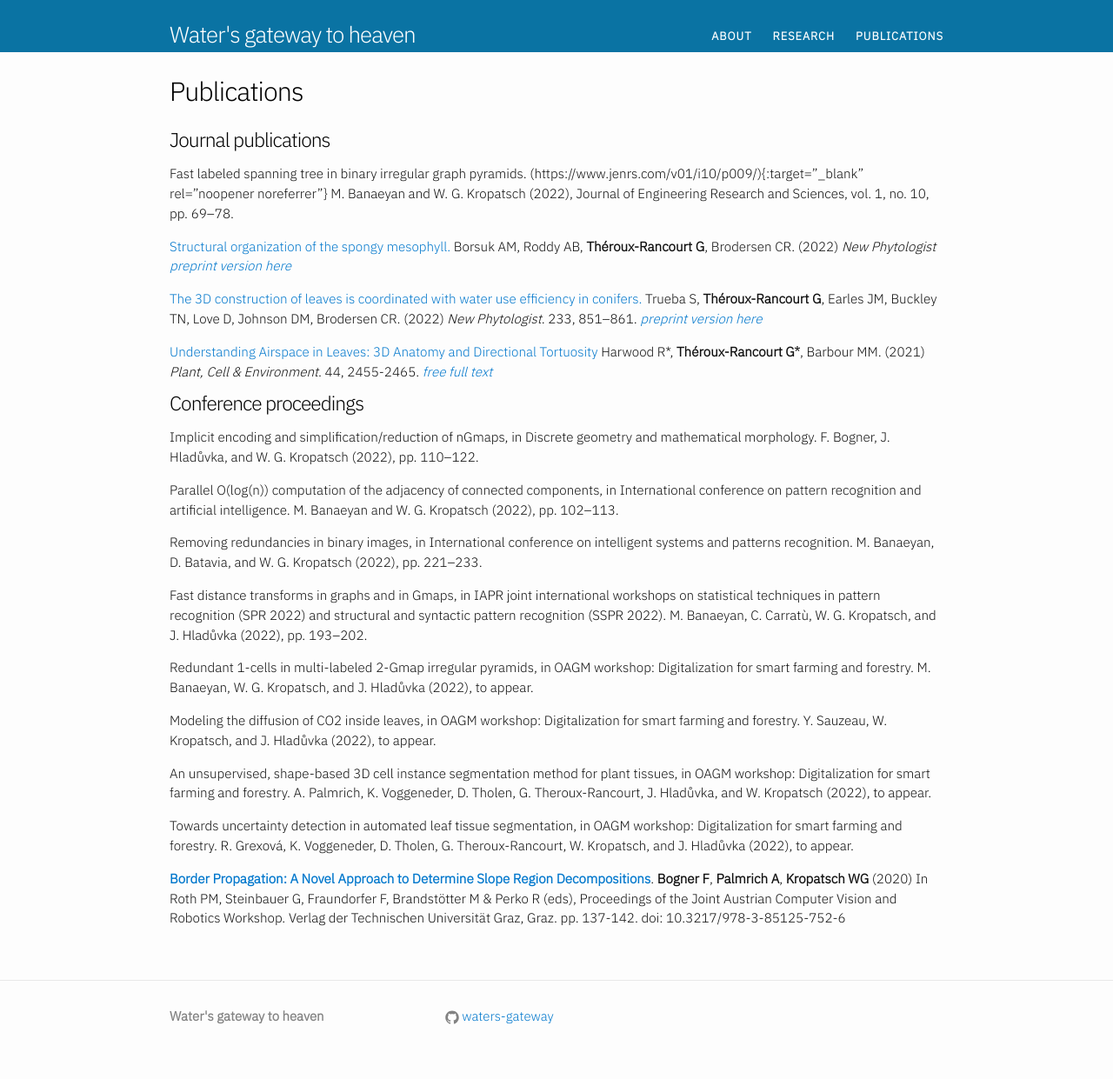
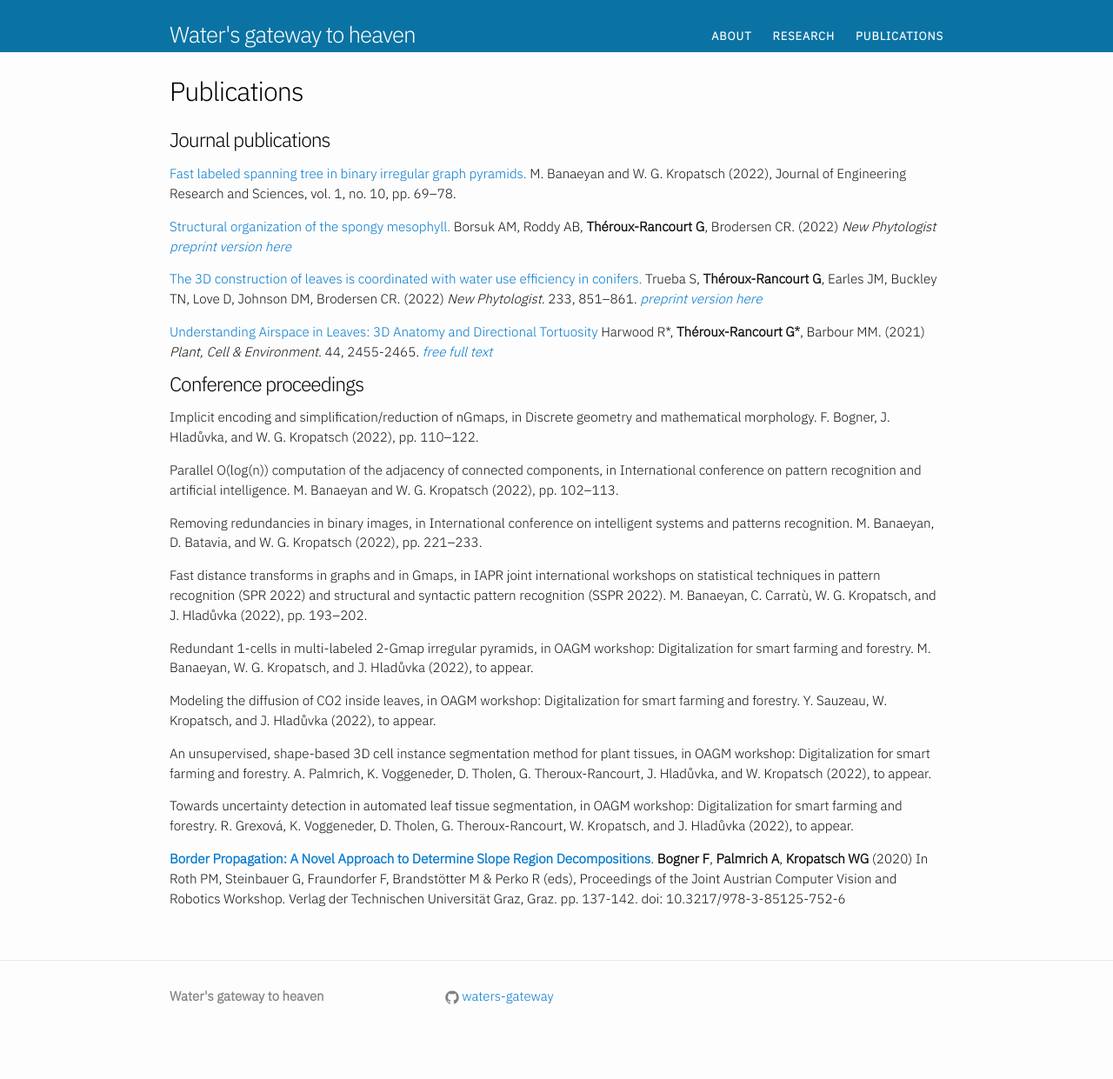
Before and after one commit to waters-gateway/waters-gateway.github.io, a Jekyll site: the page built from publications.md, in a window 1280 px wide. Shown: the whole page at 87% size. Built offline with Jekyll 4.4.1, drawn with Linux system fonts in a browser that asks for light colours; after the commit the page ends 1218 px from its top, so only the background shows below that.

Commit message:
Update publications.md
homogenization of reference format

```diff
--- a/publications.md
+++ b/publications.md
@@ -8,7 +8,7 @@ lang: en
 
 # Journal publications
 
-Fast labeled spanning tree in binary irregular graph pyramids. (https://www.jenrs.com/v01/i10/p009/){:target="_blank"  rel="noopener noreferrer"} M. Banaeyan and W. G. Kropatsch (2022),  Journal of Engineering Research and Sciences, vol. 1, no. 10, pp. 69–78.
+[Fast labeled spanning tree in binary irregular graph pyramids.](https://www.jenrs.com/v01/i10/p009/){:target="_blank"  rel="noopener noreferrer"} M. Banaeyan and W. G. Kropatsch (2022),  Journal of Engineering Research and Sciences, vol. 1, no. 10, pp. 69–78.
 
 [Structural organization of the spongy mesophyll.]((https://nph.onlinelibrary.wiley.com/doi/10.1111/nph.17971){:target="_blank"  rel="noopener noreferrer"}) Borsuk AM, Roddy AB, **Théroux-Rancourt G**, Brodersen CR. (2022) *New Phytologist* [*preprint version here*]((https://www.biorxiv.org/content/10.1101/852459v2){:target="_blank"  rel="noopener noreferrer"})
 
```
